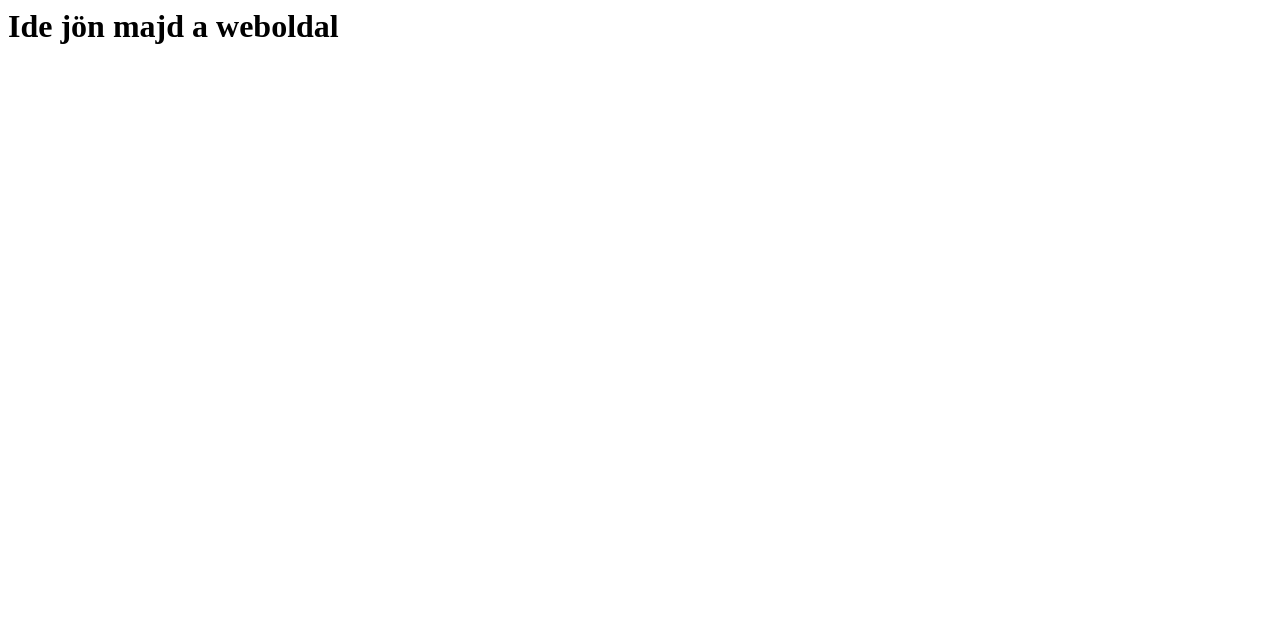
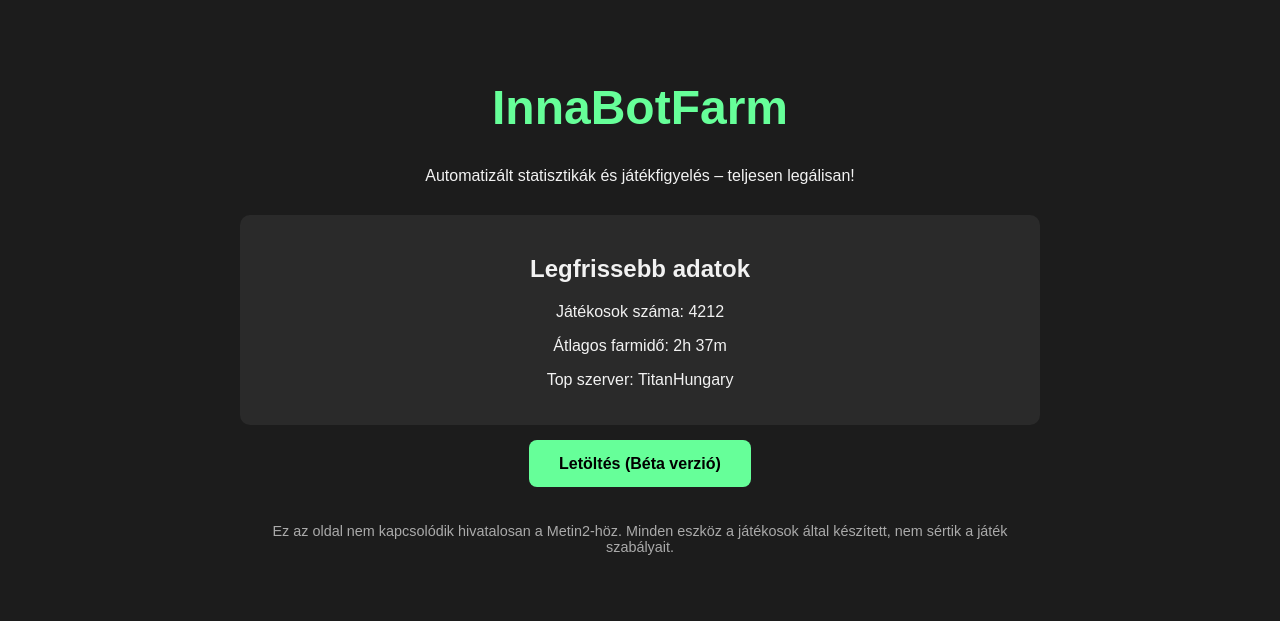
Before and after one commit to cleinxkee/innabotfarm, a plain HTML site: page index.html in a window 1280 px wide. Drawn offline with Linux system fonts and the light colour scheme.

Commit message:
feltöltés kész

```diff
--- a/index.html
+++ b/index.html
@@ -1 +1,29 @@
-<h1>Ide jön majd a weboldal</h1>
+
+<!DOCTYPE html>
+<html lang="hu">
+<head>
+  <meta charset="UTF-8">
+  <meta name="viewport" content="width=device-width, initial-scale=1.0">
+  <title>InnaBotFarm – Játékfigyelő Eszköz</title>
+  <link rel="stylesheet" href="style.css">
+</head>
+<body>
+  <div class="container">
+    <h1>InnaBotFarm</h1>
+    <p>Automatizált statisztikák és játékfigyelés – teljesen legálisan!</p>
+
+    <div class="stats">
+      <h2>Legfrissebb adatok</h2>
+      <p>Játékosok száma: 4212</p>
+      <p>Átlagos farmidő: 2h 37m</p>
+      <p>Top szerver: TitanHungary</p>
+    </div>
+
+    <a class="button" href="innabotfarm-v1.zip" download>Letöltés (Béta verzió)</a>
+
+    <footer>
+      <p>Ez az oldal nem kapcsolódik hivatalosan a Metin2-höz. Minden eszköz a játékosok által készített, nem sértik a játék szabályait.</p>
+    </footer>
+  </div>
+</body>
+</html>
--- /dev/null
+++ b/style.css
@@ -0,0 +1,39 @@
+
+body {
+  font-family: Arial, sans-serif;
+  background: #1c1c1c;
+  color: #f2f2f2;
+  text-align: center;
+  padding: 40px;
+}
+h1 {
+  font-size: 3em;
+  color: #66ff99;
+}
+.container {
+  max-width: 800px;
+  margin: 0 auto;
+}
+.stats {
+  margin: 30px 0;
+  background: #2a2a2a;
+  padding: 20px;
+  border-radius: 10px;
+}
+.button {
+  background-color: #66ff99;
+  color: #000;
+  padding: 15px 30px;
+  text-decoration: none;
+  border-radius: 8px;
+  font-weight: bold;
+  transition: background 0.3s;
+}
+.button:hover {
+  background-color: #55dd88;
+}
+footer {
+  margin-top: 50px;
+  font-size: 0.9em;
+  color: #aaa;
+}
```
Also changed, not shown: readme.txt (added), 2 other files.
